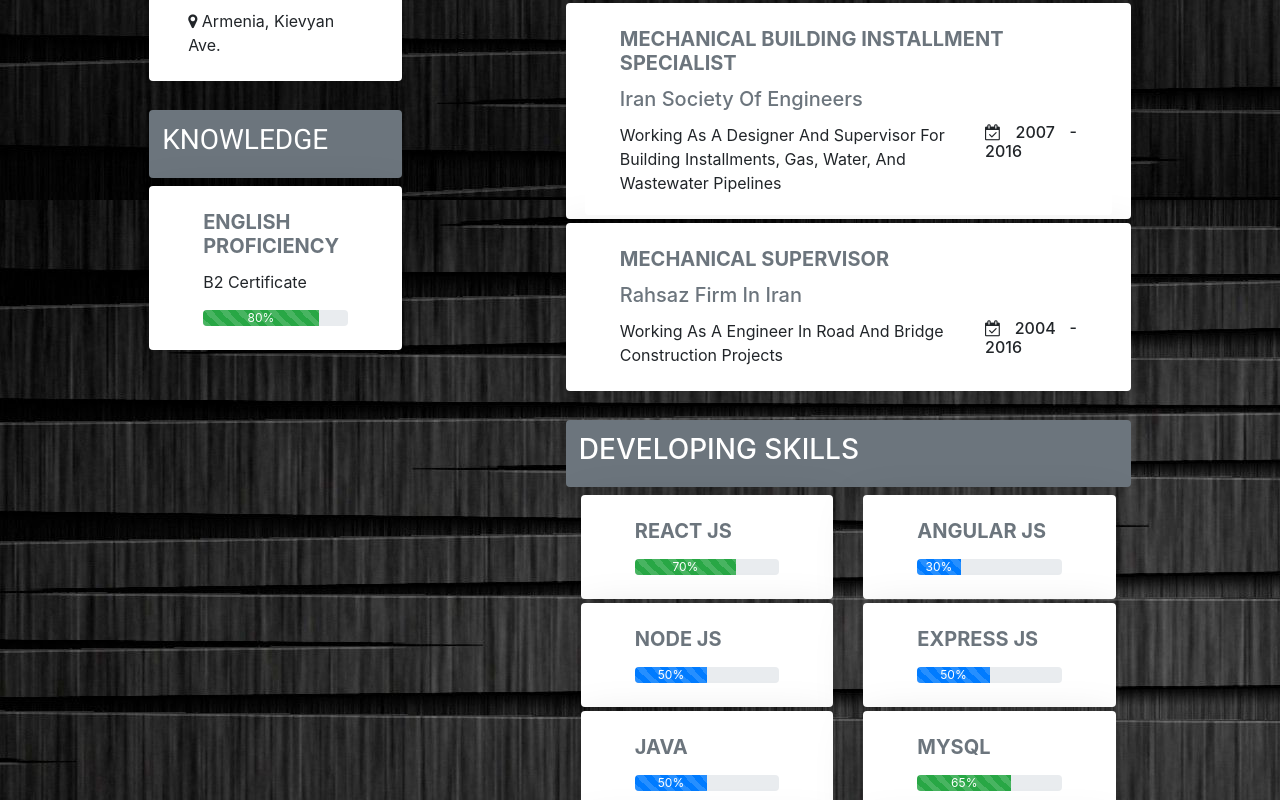
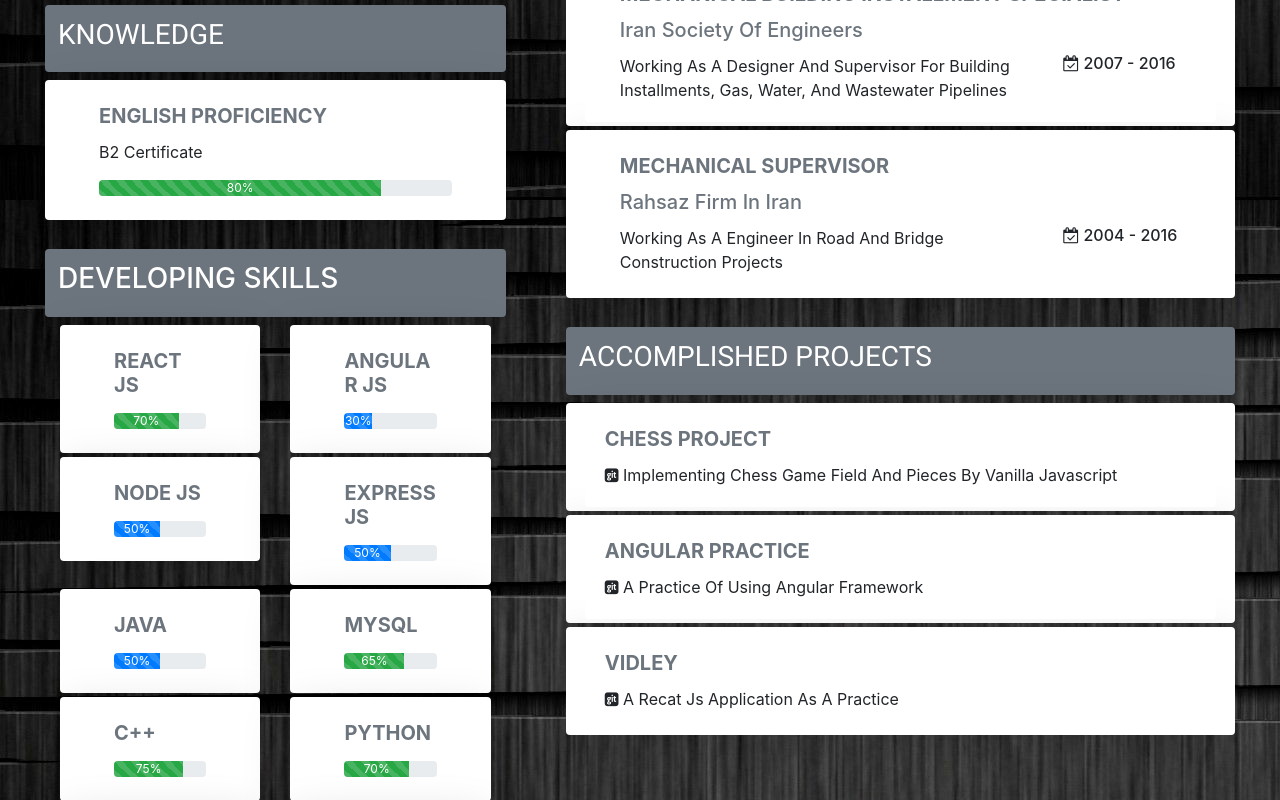
Before and after one commit to hooman734/cv, a React (Create React App) app: page / in a window 1280 px wide. Shown: the part 880-1680 px from the top of the page. Built offline with nearby package versions, Linux system fonts and the light colour scheme.

Commit message:
good improvments

```diff
--- a/src/App.css
+++ b/src/App.css
@@ -6,6 +6,8 @@
 
 .Component {
   padding-top: 25px;
+  margin-left: 2rem;
+  margin-right: 2rem;
 }
 
 .App-logo {
@@ -14,8 +16,7 @@
 
 .Header :hover > div {
   transition: all 0.5s ease;
-  transform: skew(-0.01turn, 1deg);
-  padding: 0.5rem;
+  opacity: 0.9;
 }
 
 .navbar {
--- a/src/App.js
+++ b/src/App.js
@@ -6,6 +6,7 @@ import Skill from "./Components/Skill";
 import Knowledge from "./Components/Knowledge";
 import Contact from "./Components/Contact";
 import Navbar from "./Components/Navbar";
+import AccomplishedProject from "./Components/AccomplishedProject";
 
 import "./App.css";
 
@@ -16,19 +17,18 @@ function App() {
         <Navbar />
       </div>
       <div className="row Component">
-        <div className="col-sm-1"></div>
-        <div className="col-sm-3">
+        <div className="col-sm-5">
           <PersonalInfo />
           <Contact />
           <Knowledge />
+          <Skill />
         </div>
-        <div className="col-sm-1"></div>
-        <div className="col-sm-6">
+
+        <div className="col-sm-7">
           <Education />
           <ProfessionalExp />
-          <Skill />
+          <AccomplishedProject />
         </div>
-        <div className="col-sm-1"></div>
       </div>
     </div>
   );
--- /dev/null
+++ b/src/Components/AccomplishedProject.jsx
@@ -0,0 +1,39 @@
+import React from "react";
+import DetailLink from "./DetailLink";
+
+const AccomplishedProject = function() {
+  return (
+    <div className="row">
+      <div className="col-sm " style={{ paddingTop: "25px" }}>
+        <div className="shadow-lg p-2 mb-2 badge-secondary rounded">
+          <h3
+            className="text text-left text-uppercase"
+            style={{ padding: "5px" }}
+          >
+            Accomplished Projects
+          </h3>
+        </div>
+        <DetailLink
+          title="chess project"
+          context=" implementing chess game field and pieces by Vanilla javascript"
+          link="https://github.com/hooman734/ChessProjectFinall"
+          icon="fa fa-git-square"
+        />
+        <DetailLink
+          title="angular practice"
+          context=" a practice of using angular framework"
+          link="https://github.com/hooman734/angularPractice1"
+          icon="fa fa-git-square"
+        />
+        <DetailLink
+          title="vidley"
+          context="a recat js application as a practice"
+          link="https://github.com/hooman734/vidley"
+          icon="fa fa-git-square"
+        />
+      </div>
+    </div>
+  );
+};
+
+export default AccomplishedProject;
--- a/src/Components/DetailAdvancement.jsx
+++ b/src/Components/DetailAdvancement.jsx
@@ -10,7 +10,7 @@ const DetailAdvancement = function(props) {
     bartype = "bg-success";
   }
   return (
-    <div className="row shadow-lg p-1 mb-1 bg-white rounded">
+    <div className="Header row shadow-lg p-1 mb-1 bg-white rounded">
       <div className="col-sm">
         <div className="card">
           <div className="card-body">
--- a/src/Components/DetailEducation.jsx
+++ b/src/Components/DetailEducation.jsx
@@ -3,7 +3,7 @@ import React from "react";
 const DetailEducation = function(props) {
   const { title, context, link, start, end } = props;
   return (
-    <div className="row shadow-lg p-1 mb-1 bg-white rounded">
+    <div className="Header row shadow-lg p-1 mb-1 bg-white rounded">
       <div className="col-sm">
         <div className="card">
           <div className="card-body">
--- a/src/Components/DetailProgress.jsx
+++ b/src/Components/DetailProgress.jsx
@@ -3,7 +3,7 @@ import React from "react";
 const DetailProgress = function(props) {
   const { title, subTitle, context, link, start, end } = props;
   return (
-    <div className="row shadow-lg p-1 mb-1 bg-white rounded">
+    <div className="Header row shadow-lg p-1 mb-1 bg-white rounded">
       <div className="col-sm">
         <div className="card">
           <div className="card-body">
```
Also changed, not shown: src/Components/DetailLink.jsx (+2 -8 lines), 12 other files (tests, documents, lock files or other folders).
